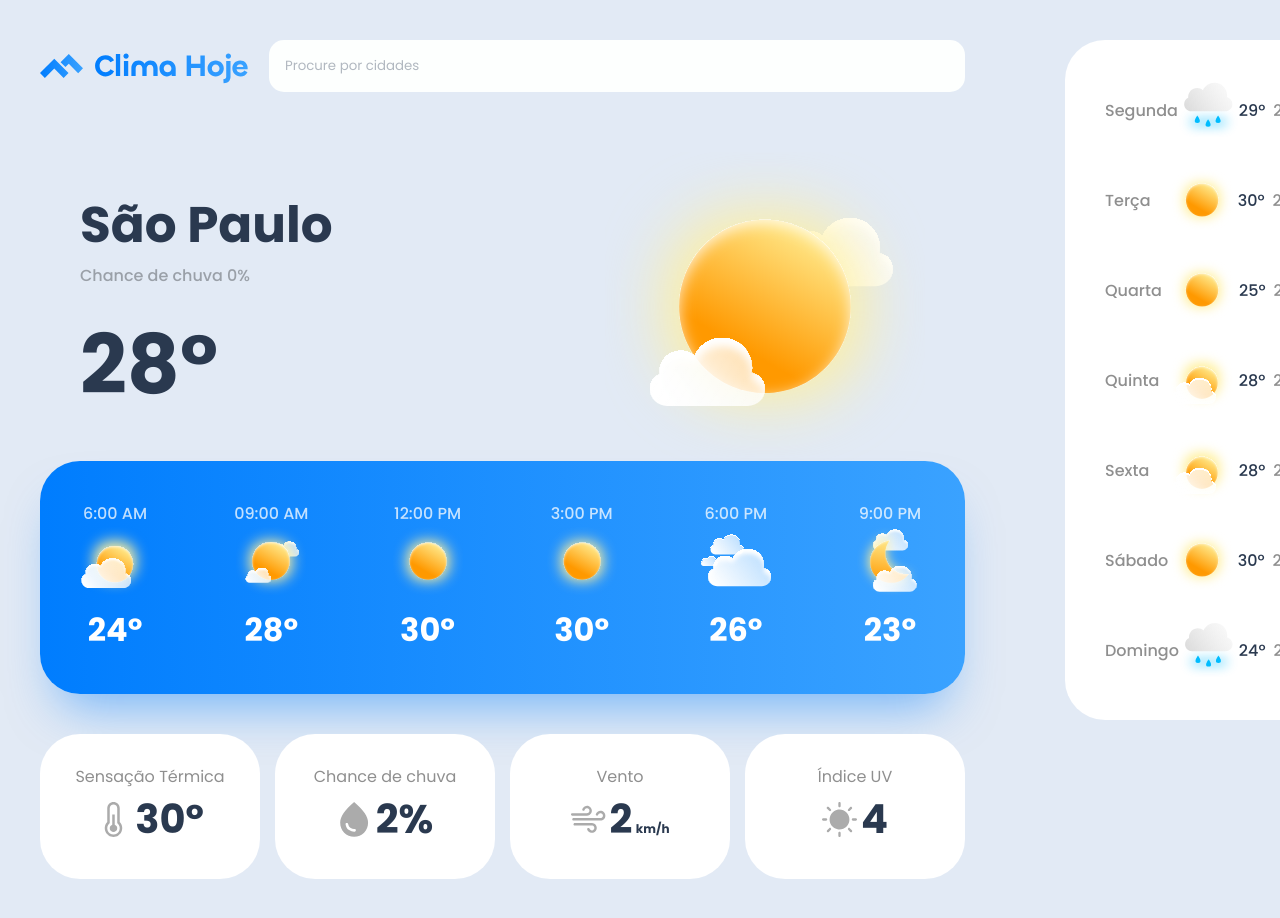
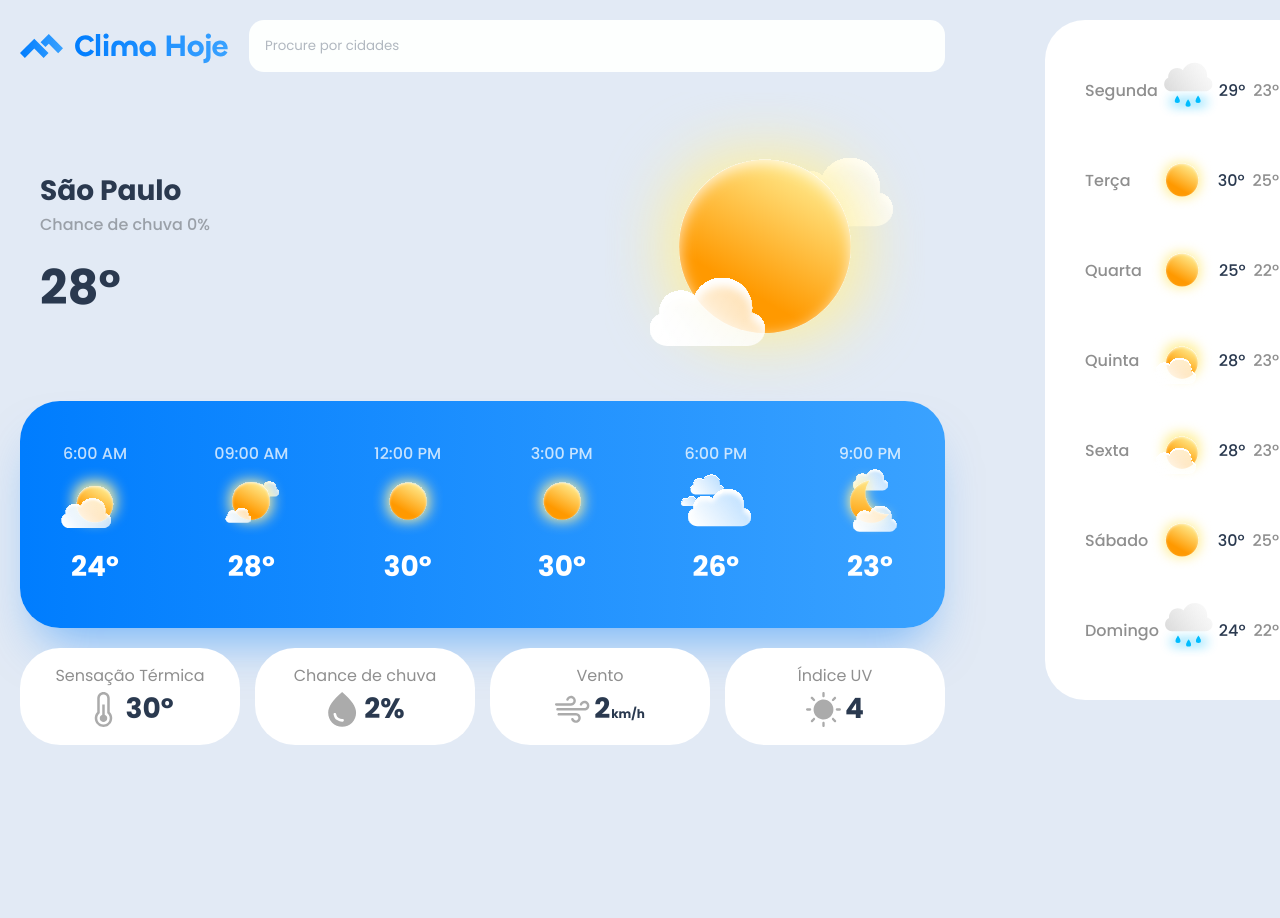
Before and after one commit to lucasvilela91/Previs-o-do-tempo, a plain HTML site: page index.html in a window 1280 px wide. Shown: the top 918 px of the page. After the commit the page ends 800 px from the top, so only its background shows below. Drawn offline with Linux system fonts and the light colour scheme.

Commit message:
update padding

```diff
--- a/styles.css
+++ b/styles.css
@@ -18,8 +18,9 @@ body {
 .app-container {
   display: grid;
   grid-template-columns: repeat(2, 1fr);
-  padding: 40px;
-  grid-column-gap: 100px;
+  padding: 20px;
+  grid-column-gap: 100px; /* Ocupa 100% da altura da viewport */
+  height: 100vh;
 }
 
 .navbar-container {
@@ -36,19 +37,19 @@ body {
   display: flex;
   align-items: center;
   justify-content: space-between;
-  padding-left: 40px;
-  padding-right: 40px;
-  margin-top: 60px;
+  padding-left: 20px;
+  padding-right: 20px;
+  margin-top: 20px;
 }
 
 .showcase-container .showcase-text > h2:first-child {
-  font-size: 3.125rem;
+  font-size: 1.75rem;
   font-weight: 700;
   color: #2a394f;
 }
 
 .showcase-container .showcase-text > h2:last-child {
-  font-size: 5.125rem;
+  font-size: 3rem;
   font-weight: 700;
   color: #2a394f;
 }
@@ -92,12 +93,12 @@ body {
 .hourly-forecast-container .hour-weather-item > p:last-child {
   color: #fff;
   font-weight: 700;
-  font-size: 2rem;
+  font-size: 1.75rem;
 }
 
 /* Detalhes */
 .weather-details-container {
-  margin-top: 40px;
+  margin-top: 20px;
   display: grid;
   grid-template-columns: repeat(4, 220px);
   grid-column-gap: 15px;
@@ -106,7 +107,7 @@ body {
 .weather-details-container .weather-detail-item {
   background-color: #fff;
   border-radius: 40px;
-  padding: 30px;
+  padding: 15px;
   display: flex;
   flex-direction: column;
   justify-content: center;
@@ -124,7 +125,7 @@ body {
 }
 
 .weather-details-container .weather-detail-item > div > p {
-  font-size: 2.5rem;
+  font-size: 1.75rem;
   font-weight: 700;
   color: #2a394f;
   margin-left: 4px;
```
